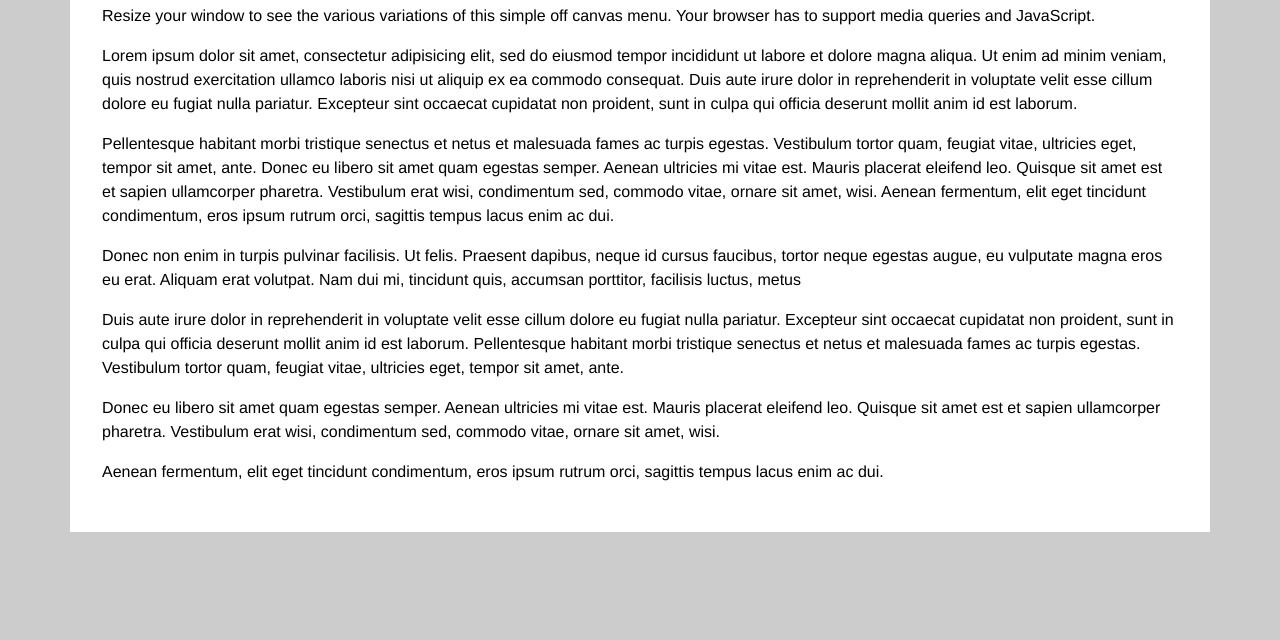
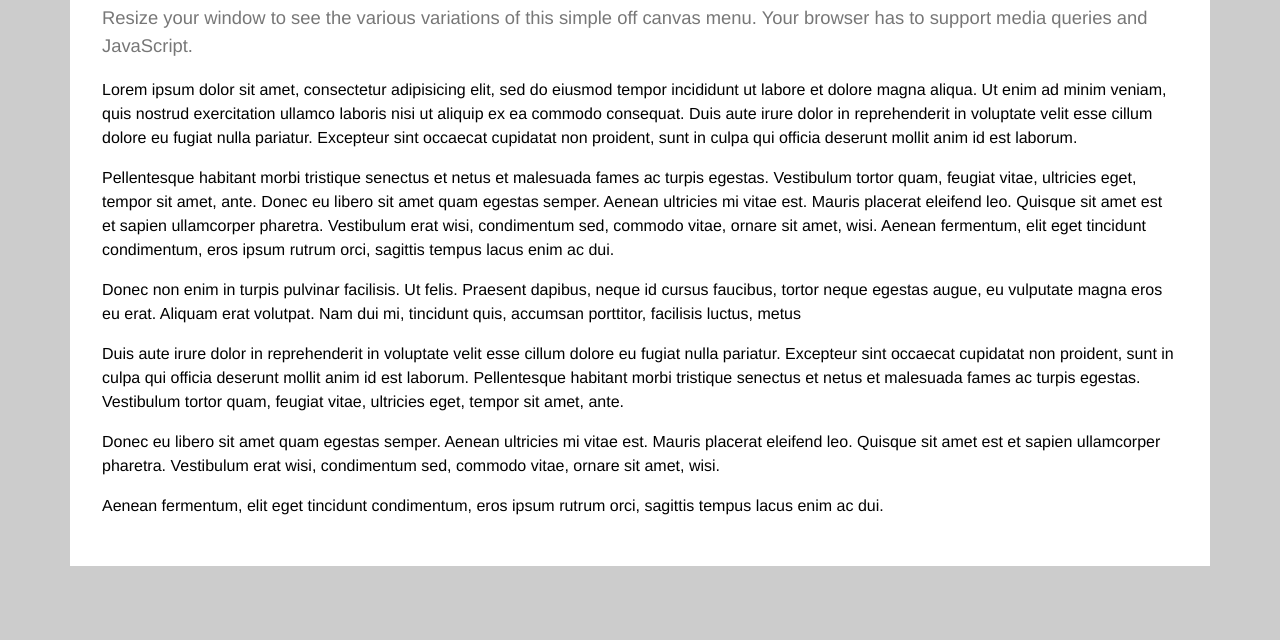
Before and after one commit to ryanlfoster/offscreen_menu, a plain HTML site: page index.html in a window 1280 px wide. Shown: the part 160-800 px from the top of the page. Drawn offline with nearby package versions, Linux system fonts and the light colour scheme.

Commit message:
Added .intro styles to index.html
* updated CSS file

Signed-off-by: Jérôme Coupé <jercoupe@gmail.com>

```diff
--- a/css/screen.css
+++ b/css/screen.css
@@ -335,9 +335,9 @@ table {
 /**
  * List of breakpoints defined by keywords
  *
- * small:   minimum 500px
- * medium:  minimum 700px
- * large:   minimum 1000px
+ * small: 	minimum 500px
+ * medium: 	minimum 700px
+ * large: 	minimum 1000px
  */
 /* =Mixins
 #########################################*/
@@ -396,8 +396,9 @@ h3 {
 h4 {
   font-size: 115%; }
 
-code {
-  background: #eee; }
+.intro {
+  font-size: 115%;
+  color: #777; }
 
 /**
  * Just there to limit the page width and hide overflowing content
--- a/index.html
+++ b/index.html
@@ -33,7 +33,9 @@
 			<div class="content" id="contentanchor" role="main">
 
 				<h1>Offscreen Menu</h1>
-				<p>Resize your window to see the various variations of this simple off canvas menu. Your browser has to support media queries and JavaScript.</p>
+				<div class="intro">
+					<p>Resize your window to see the various variations of this simple off canvas menu. Your browser has to support media queries and JavaScript.</p>
+				</div>
 				<p>Lorem ipsum dolor sit amet, consectetur adipisicing elit, sed do eiusmod tempor incididunt ut labore et dolore magna aliqua. Ut enim ad minim veniam, quis nostrud exercitation ullamco laboris nisi ut aliquip ex ea commodo consequat. Duis aute irure dolor in reprehenderit in voluptate velit esse cillum dolore eu fugiat nulla pariatur. Excepteur sint occaecat cupidatat non proident, sunt in culpa qui officia deserunt mollit anim id est laborum.</p>
 				<p>Pellentesque habitant morbi tristique senectus et netus et malesuada fames ac turpis egestas. Vestibulum tortor quam, feugiat vitae, ultricies eget, tempor sit amet, ante. Donec eu libero sit amet quam egestas semper. Aenean ultricies mi vitae est. Mauris placerat eleifend leo. Quisque sit amet est et sapien ullamcorper pharetra. Vestibulum erat wisi, condimentum sed, commodo vitae, ornare sit amet, wisi. Aenean fermentum, elit eget tincidunt condimentum, eros ipsum rutrum orci, sagittis tempus lacus enim ac dui.</p>
 				<p>Donec non enim in turpis pulvinar facilisis. Ut felis. Praesent dapibus, neque id cursus faucibus, tortor neque egestas augue, eu vulputate magna eros eu erat. Aliquam erat volutpat. Nam dui mi, tincidunt quis, accumsan porttitor, facilisis luctus, metus</p>
```
